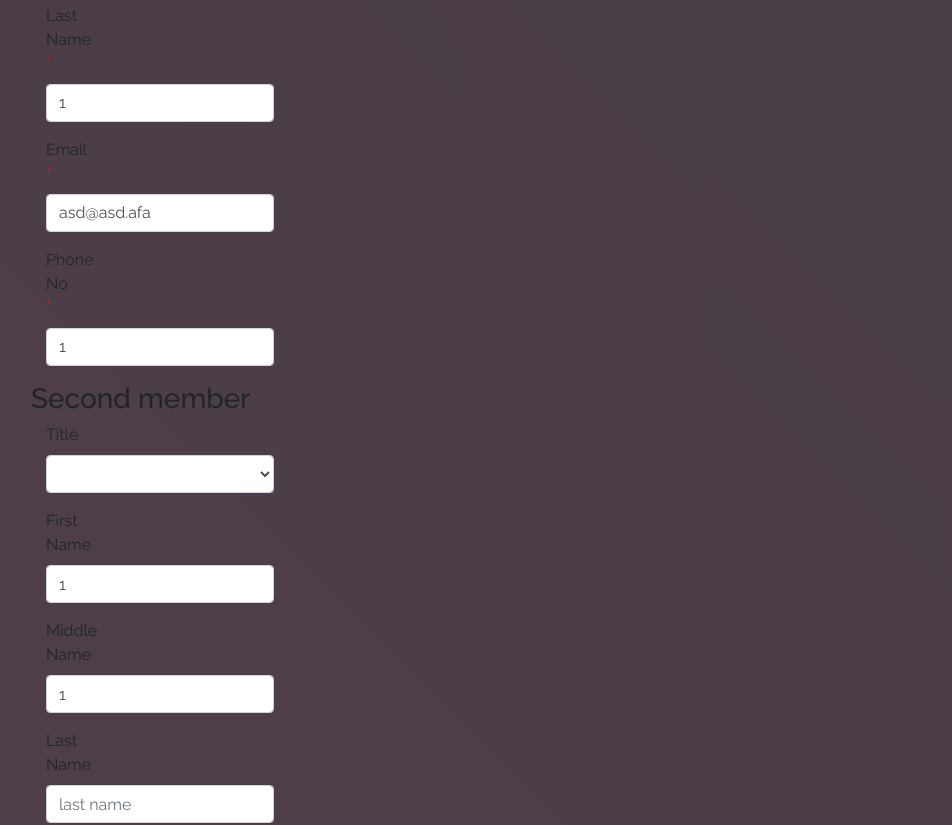
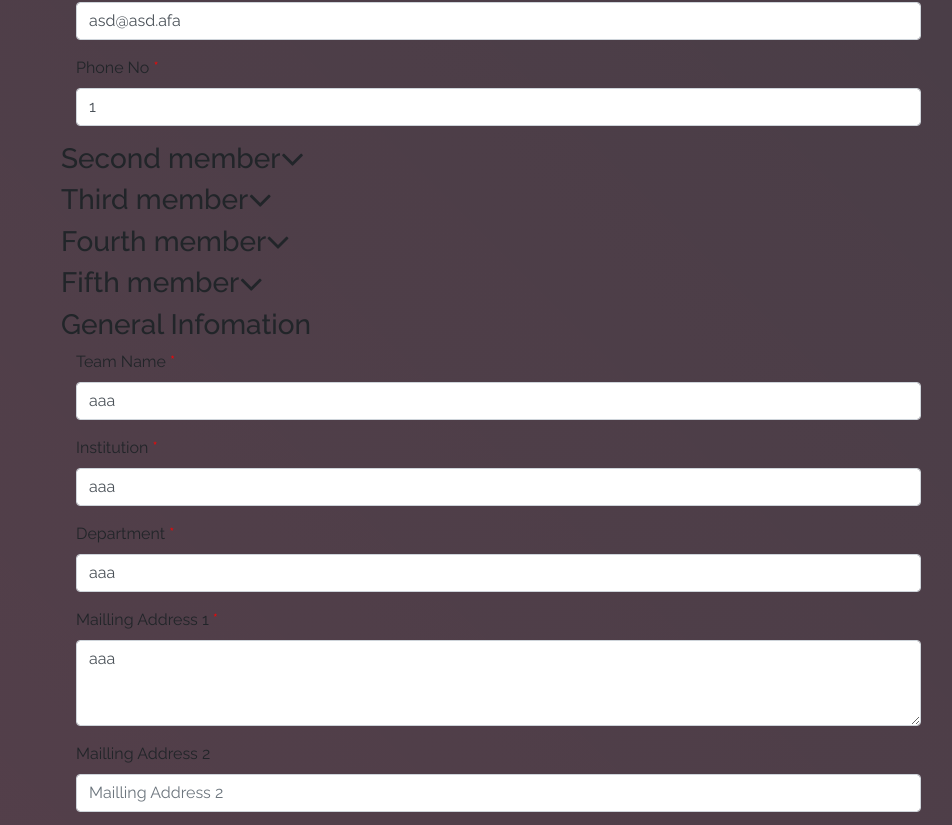
Before and after one commit to ist-fr/2019, a Vue app: page /#/ in a window 1280 px wide. Shown: the part 6273-7098 px from the top of the page, without its empty margins (54-1006 px from the left). Built offline with nearby package versions, Linux system fonts and the light colour scheme; what vuetable-2 would draw is missing.

Commit message:
add informatic

```diff
--- a/src/components/Facelift/Submission.vue
+++ b/src/components/Facelift/Submission.vue
@@ -133,8 +133,13 @@ export default {
           'Scalable System',
           'Parallel Programs at a Large Scale'
         ],
-        // 'Interdisciplinary Information (IDIF)': [
-        // ],
+        'Interdisciplinary Information (IDIF)': [
+          'Bioinformatics',
+          'Biomedical and Health Informatics',
+          'Chemoinformatic',
+          'Pharmaceutical Informatics',
+          'Mathematical Informatics'
+        ],
         'Internet of Things (IOTS)': [
           'Energy saving schemes for IoT devices',
           'Enabling technologies for IoT',
--- a/src/components/Register/Submit.vue
+++ b/src/components/Register/Submit.vue
@@ -1,10 +1,8 @@
 <template>
   <div class="hello" >
     <div class="container">
-      <div class="row">
+      <div class="col-sm-12">
         <form class="form-horizontal" @submit.prevent="search">
-
-
           <h3>Leader</h3>
           <div :class="{'form-group':true,'required':true,'has-error': errors.has('title1')}">
             <label class="control-label col-sm-2" for="title1">title</label>
@@ -69,7 +67,8 @@
               </p>
             </div>
           </div>
-          <h3>Second member</h3>
+          <h3  v-b-toggle="'secondMember'" >Second member<i class="fa fa-angle-down fa-lg white-text  mr-3 "></i></h3>
+          <b-collapse :id="'secondMember'" class="panel-collapse collapse in">
               <div :class="{'form-group':true,'required':false,'has-error': errors.has('title2')}">
               <label class="control-label col-sm-2" for="title2">Title</label>
               <div class="col-sm-10">
@@ -123,7 +122,9 @@
                 <span v-show="errors.has('phone2')" class="help text-error">{{ errors.first('phone') }}</span>
               </div>
             </div>
-          <h3>Third member</h3>
+          </b-collapse>
+          <h3 v-b-toggle="'thirdMember'">Third member<i class="fa fa-angle-down fa-lg white-text  mr-3 "></i></h3>
+          <b-collapse :id="'thirdMember'" class="panel-collapse collapse in">
             <div :class="{'form-group':true,'required':false,'has-error': errors.has('title3')}">
               <label class="control-label col-sm-2" for="title3">title</label>
               <div class="col-sm-10">
@@ -177,7 +178,9 @@
                 <span v-show="errors.has('phone3')" class="help text-error">{{ errors.first('phone') }}</span>
               </div>
             </div>
-          <h3>Fourth member</h3>
+          </b-collapse>
+          <h3 v-b-toggle="'fourthMember'">Fourth member<i class="fa fa-angle-down fa-lg white-text  mr-3 "></i></h3>
+          <b-collapse :id="'fourthMember'" class="panel-collapse collapse in">
             <div :class="{'form-group':true,'required':false,'has-error': errors.has('title4')}">
               <label class="control-label col-sm-2" for="title4">title</label>
               <div class="col-sm-10">
@@ -231,7 +234,10 @@
                 <span v-show="errors.has('phone4')" class="help text-error">{{ errors.first('phone') }}</span>
               </div>
             </div>
-          <h3>Fifth member</h3>
+          </b-collapse>
+
+          <h3 v-b-toggle="'fifththMember'">Fifth member<i class="fa fa-angle-down fa-lg white-text  mr-3 "></i></h3>
+          <b-collapse :id="'fifththMember'" class="panel-collapse collapse in">
             <div :class="{'form-group':true,'required':false,'has-error': errors.has('title5')}">
               <label class="control-label col-sm-2" for="title5">title</label>
               <div class="col-sm-10">
@@ -286,6 +292,8 @@
               </div>
             </div>
             <br>
+          </b-collapse>
+
           <h3>General Infomation</h3>
           <div :class="{'form-group':true,'required':true,'has-error': errors.has('teamName')}">
             <label class="control-label col-sm-2" for="teamName">Team Name</label>
@@ -390,7 +398,7 @@
             <label class="control-label col-sm-2" for="abstract">Abstract</label>
             <div class="col-sm-10 columns is-multiline">
               <p class="control has-icon has-icon-right">
-              <textarea  rows="5" v-model="abstract" name="abstract" v-validate="'required'" class="input form-control" type="text" placeholder="abstract" required></textarea>
+              <textarea  rows="8" v-model="abstract" name="abstract" v-validate="'required'" class="input form-control" type="text" placeholder="abstract" required></textarea>
               <i v-show="errors.has('abstract')" class="fa fa-warning"></i>
               <span v-show="errors.has('abstract')" class="help text-error">{{ errors.first('abstract') }}</span>
               </p>
@@ -474,7 +482,7 @@ export default {
         { text: 'Mrs', value: 'Mrs' },
         { text: 'Miss', value: 'Miss' }
       ],
-      title1: '1',
+      title1: '',
       firstName1: '1',
       middleName1: '1',
       lastName1: '1',
```
Lines whose indentation alone changed are shown as unchanged.
